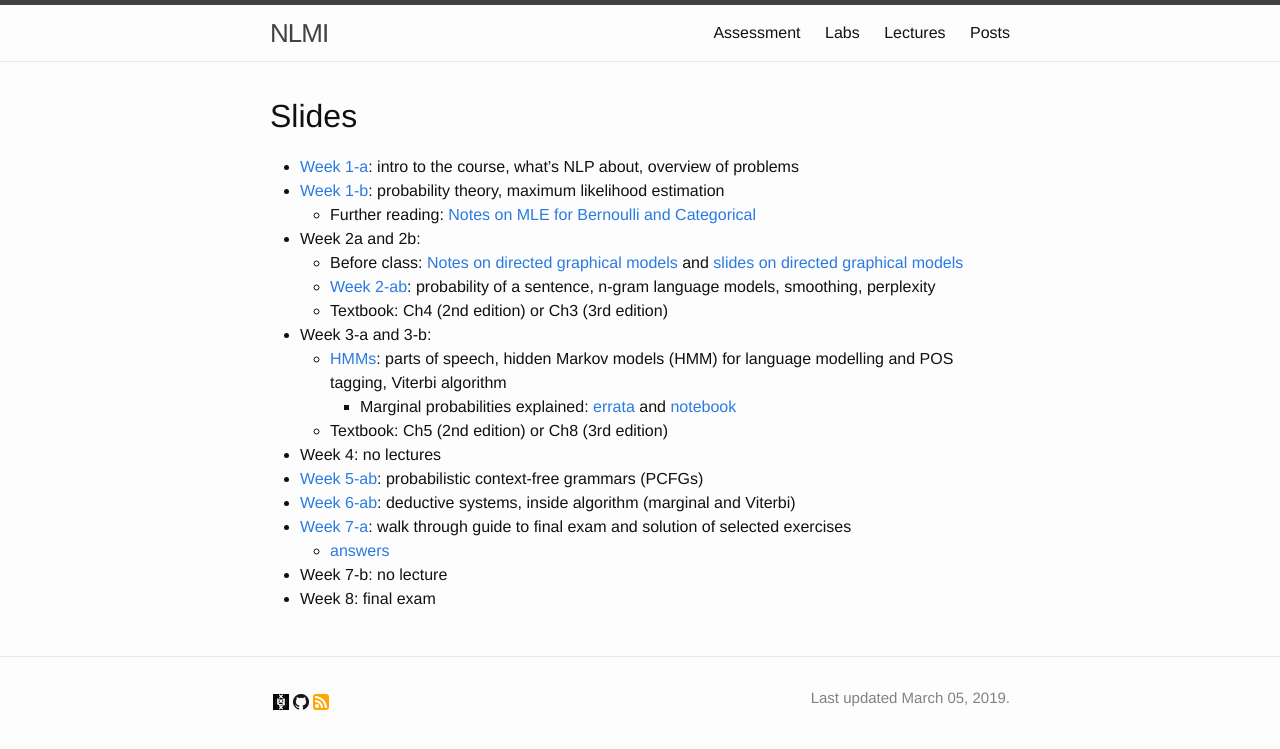
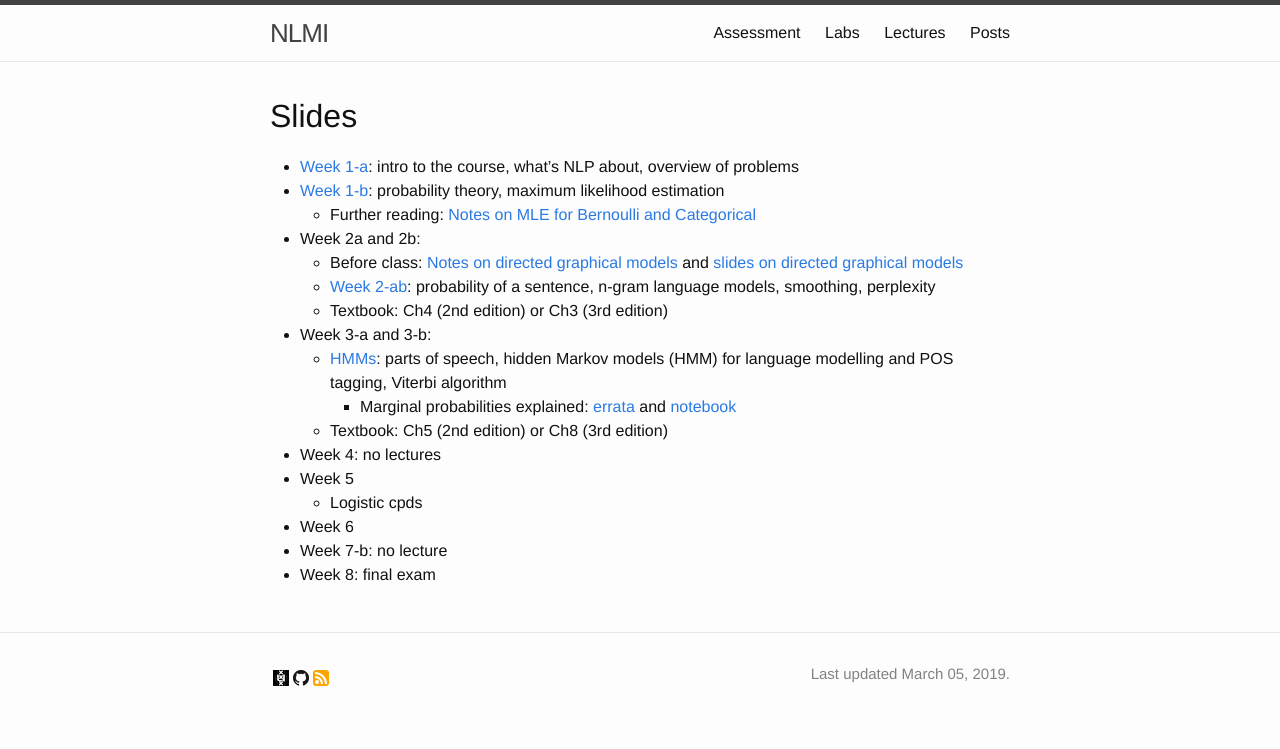
Before and after one commit to cl-illc/nlmi, a Jekyll site: the page built from lectures.md, in a window 1280 px wide. Shown: the top 749 px of the page. Built offline with Jekyll 4.4.1, drawn with Linux system fonts in a browser that asks for light colours.

```diff
--- a/lectures.md
+++ b/lectures.md
@@ -18,9 +18,8 @@
         * Marginal probabilities explained: [errata](lectures/forward-errata.pdf) and [notebook](labs/forward/Forward.ipynb)
     * Textbook: Ch5 (2nd edition) or Ch8 (3rd edition)
 * Week 4: no lectures
-* [Week 5-ab](lectures/week5-a.pdf): probabilistic context-free grammars (PCFGs)
-* [Week 6-ab](lectures/week5-b.pdf): deductive systems, inside algorithm (marginal and Viterbi)
-* [Week 7-a](exercises/guidetoexam.pdf): walk through guide to final exam and solution of selected exercises
-    * [answers](exercises/guidetoexam-answers.pdf)
+* Week 5
+    * Logistic cpds
+* Week 6
 * Week 7-b: no lecture
 * Week 8: final exam
```
Also changed, not shown: 1 other file.
